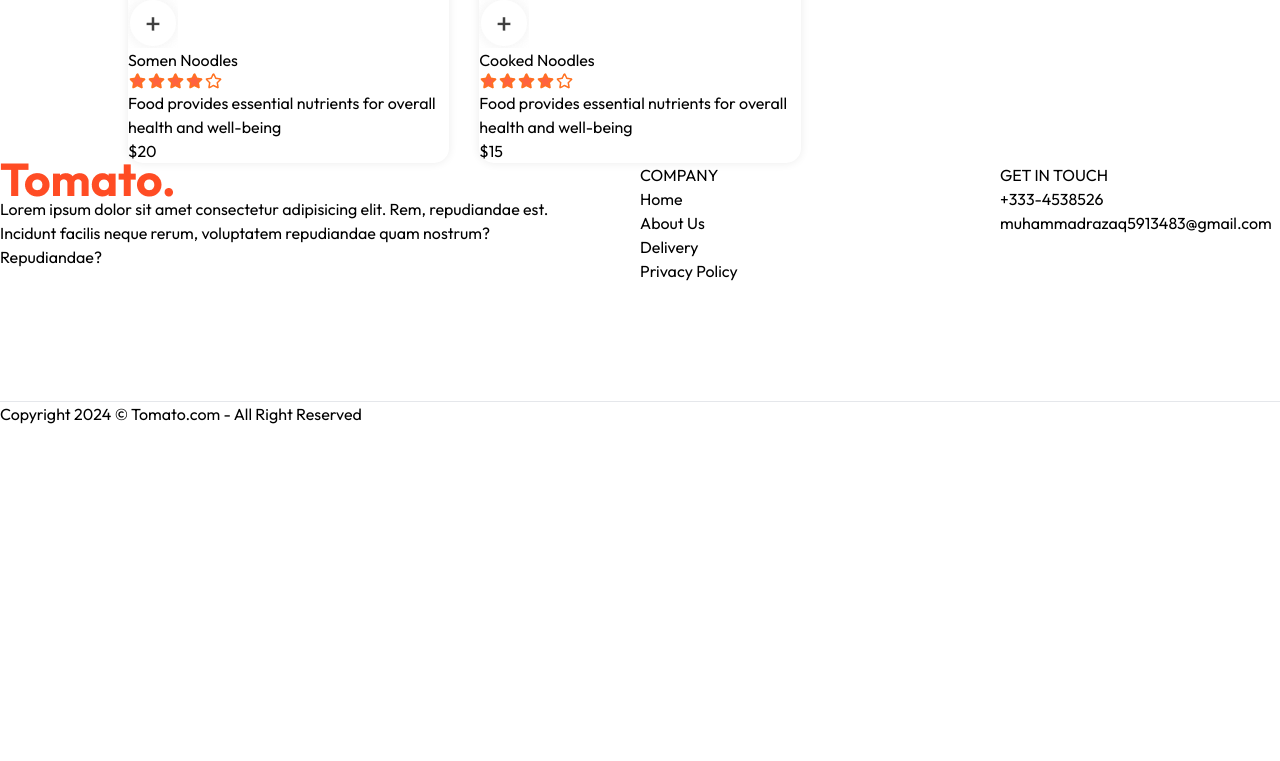
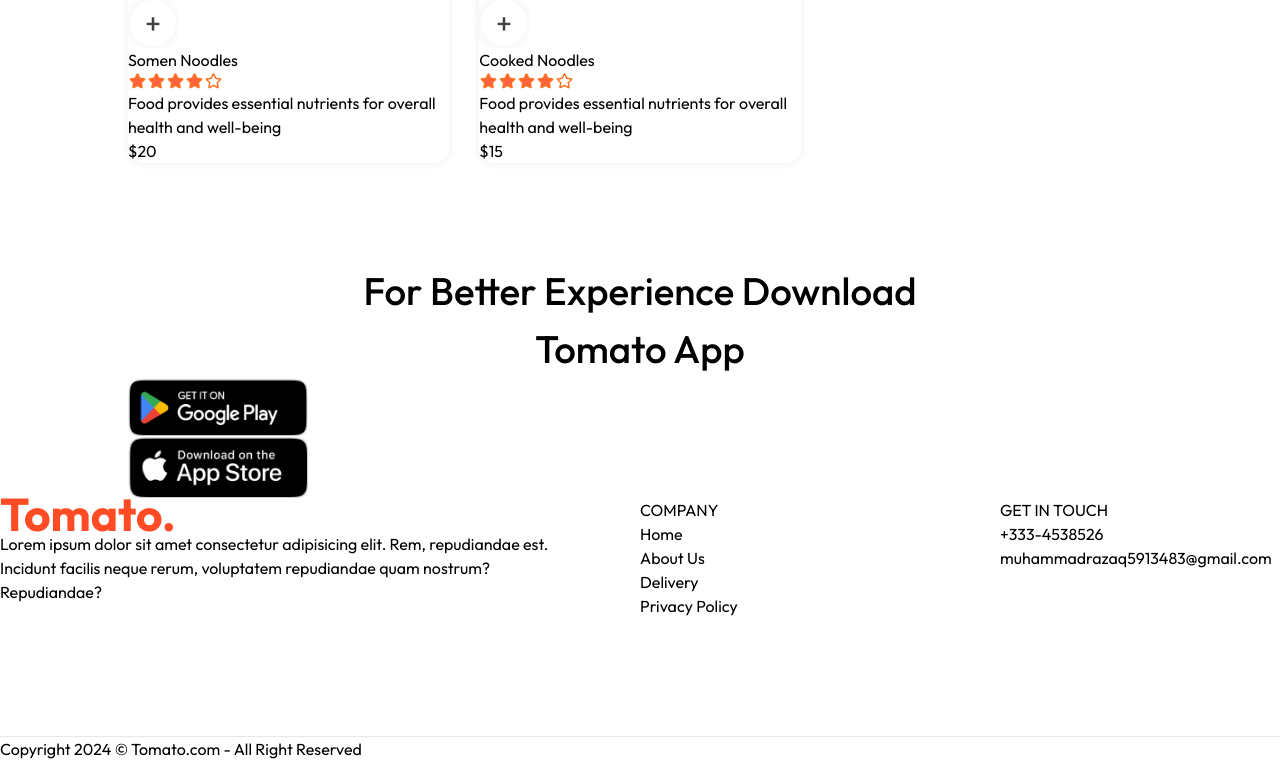
Before and after one commit to muhammadrazaq33/Food_Del, a React (Vite) app in the folder frontend/: page / in a window 1280 px wide. Shown: the part 6632-7393 px from the top of the page. Before the commit the page ends 7058 px from the top, so only its background shows below. Built offline with nearby package versions, Linux system fonts and the light colour scheme.

Commit message:
App Download component completed

```diff
--- /dev/null
+++ b/frontend/src/components/AppDownload/AppDownload.jsx
@@ -0,0 +1,16 @@
+import React from 'react'
+import { assets } from '../../assets/assets'
+
+const AppDownload = () => {
+  return (
+    <div className='app-download'>
+          <p>For Better Experience Download <br /> Tomato App</p>
+          <div className='flex justify-center mt-[40px] md:gap-[2vw] gap-[10px]'>
+              <img src={assets.play_store} alt="" />
+              <img src={assets.app_store} alt="" />
+          </div>
+    </div>
+  )
+}
+
+export default AppDownload
--- a/frontend/src/index.css
+++ b/frontend/src/index.css
@@ -77,3 +77,19 @@ body::-webkit-scrollbar{
   grid-template-columns: 2fr 1fr 1fr;
   gap: 80px;
 }
+.app-download{
+  margin: auto auto;
+  margin-top: 100px;
+  font-size: max(3vw, 20px);
+  text-align: center;
+  font-weight: 500;
+}
+.app-download img{
+  width: max(30vw,120px);
+  max-width: 180px;
+  cursor: pointer;
+  transition: 0.5s;
+}
+.app-download img:hover{
+  transform: scale(1.05);
+}
--- a/frontend/src/pages/Home/Home.jsx
+++ b/frontend/src/pages/Home/Home.jsx
@@ -2,6 +2,7 @@ import React, { useState } from 'react'
 import Header from '../../components/Header/Header'
 import ExploreMenu from '../../components/ExploreMenu/ExploreMenu'
 import FoodDisplay from '../../components/FoodDisplay/FoodDisplay';
+import AppDownload from '../../components/AppDownload/AppDownload';
 
 const Home = () => {
   const [category, setCategory] = useState("All");
@@ -10,6 +11,7 @@ const Home = () => {
           <Header />
       <ExploreMenu category={category} setCategory={setCategory} />
       <FoodDisplay category={category} />
+      <AppDownload/>
     </div>
   )
 }
```
